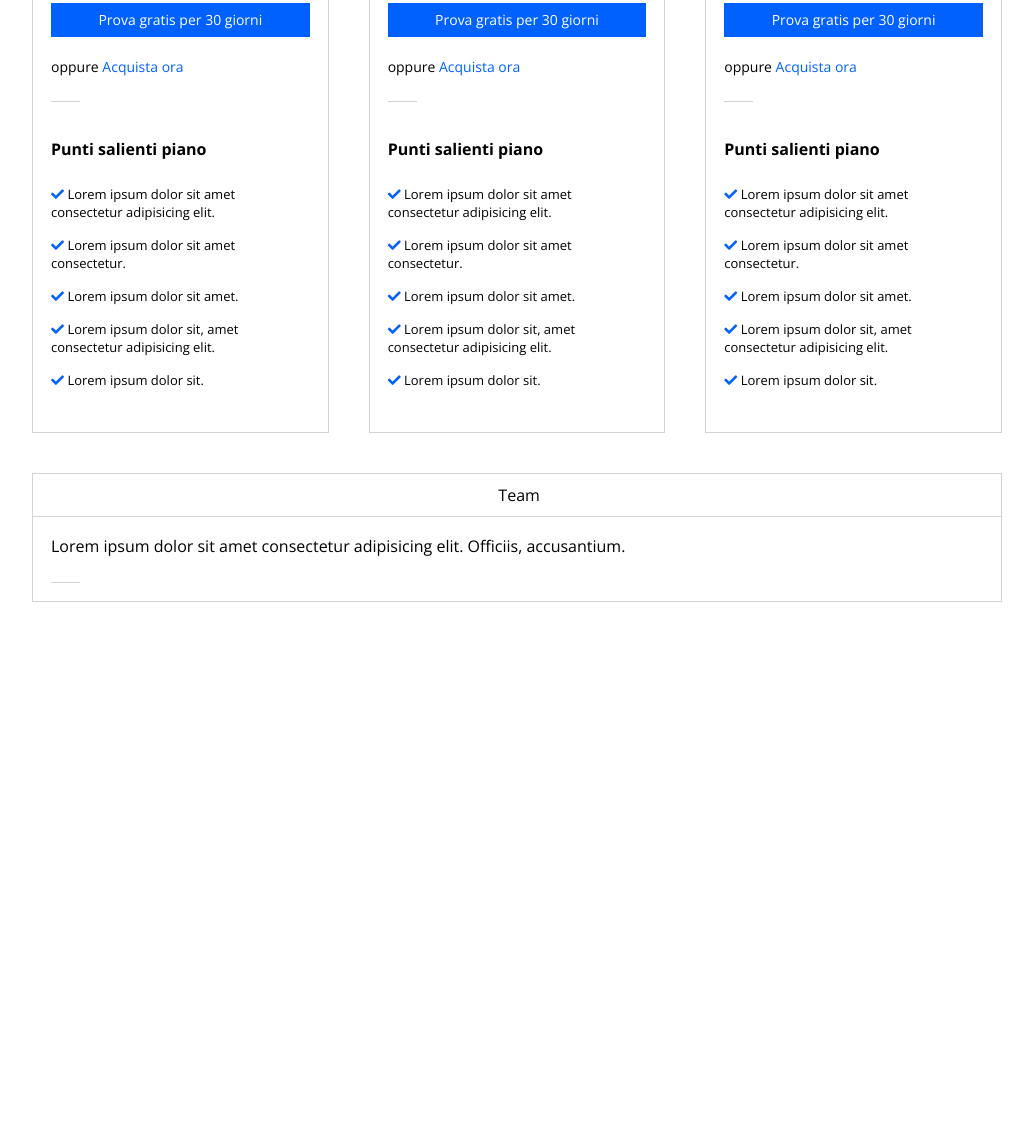
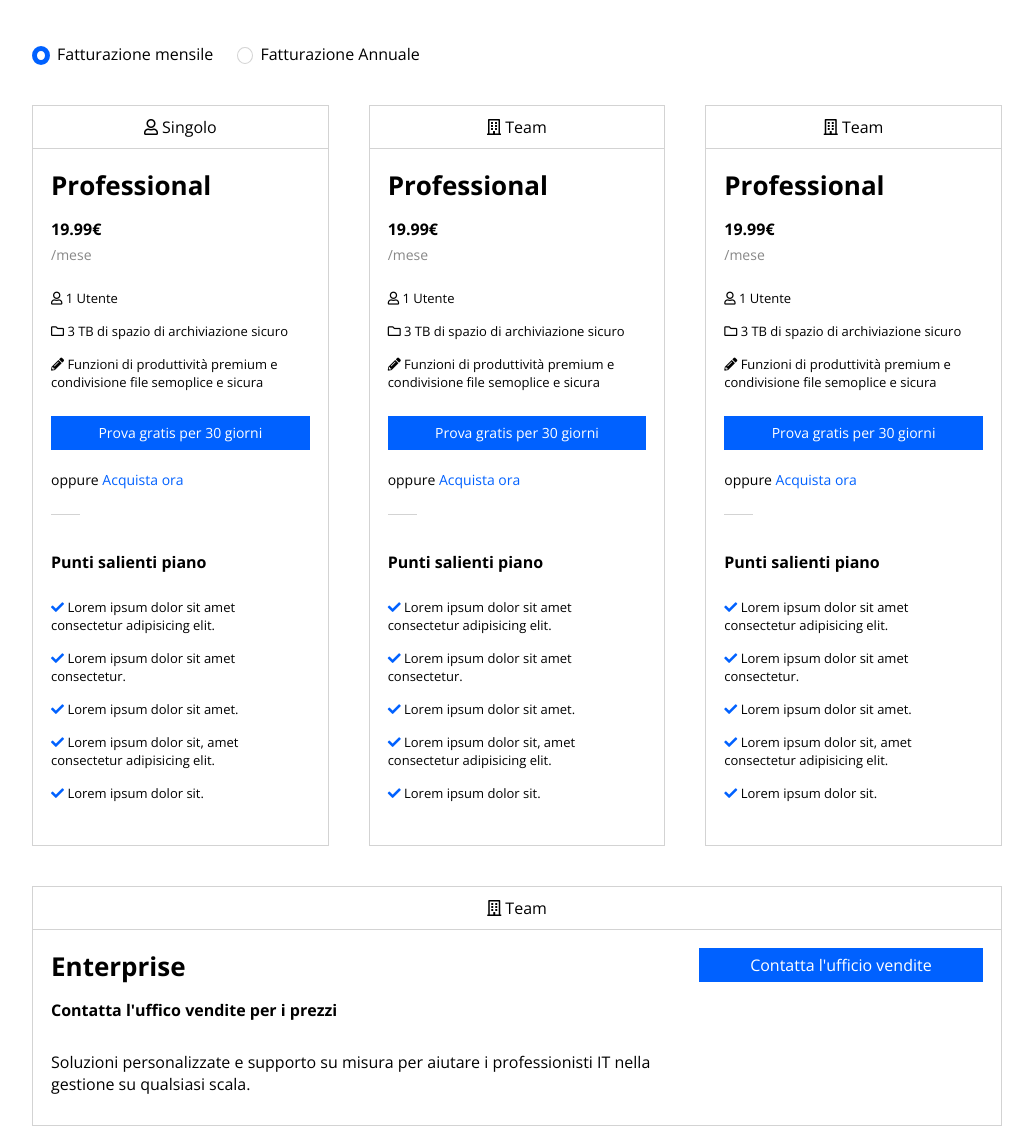
Before and after one commit to Deceit-87/htmlcss-dropbox, a plain HTML site: page index.html in a window 1280 px wide. Shown: the part 1022-2151 px from the top of the page, without its empty margins (123-1156 px from the left). Before the commit the page ends 1664 px from the top, so only its background shows below. Drawn offline with nearby package versions, Linux system fonts and the light colour scheme.

Commit message:
partner section end

```diff
--- a/index.html
+++ b/index.html
@@ -17,7 +17,7 @@
         <div class="container-fluid">
             <nav class="row">
                 <ul class="col col-sx">
-                    <li><a href="#"><img class="logo-small" src="./img/_logo-small.png" alt=""></a></li>
+                    <li><a href="#"><img class="logo-small" src="./img/logo-small.png" alt=""></a></li>
                     <li><a href="#">Perchè Dropbox?</a></li>
                     <li><a href="#">Funzioni</a></li>
                     <li><a href="#">Piani e prezzi</a></li>
@@ -63,7 +63,7 @@
 
 
                 <div class="col-8 jumbo-img-wrapper">
-                    <img src="./img/_jumbo.png" alt="">
+                    <img src="./img/jumbo.png" alt="">
                 </div>
             </div>
         </div>
@@ -73,14 +73,16 @@
         <div class="container">
             <div class="row">
                 <div class="col-12">
-titolo sezione
+                    <h3 class="main-plans-title">Trova il piano Dropbox Business che fa per te</h3>
+                    <p class="plans-choice"><span class="ratio blue"></span>Fatturazione mensile </p>
+                    <p class="plans-choice"><span class="ratio"></span>Fatturazione Annuale</p>
                 </div>
             </div>
             <div class="row">
-                <div class="col-4">
-
                 <!-- START PLAN  -->
 
+
+                <div class="col-4">
                     <div class="plan">
                         <div class="plan__header">
                             <i class="far fa-user"></i>
@@ -130,18 +132,17 @@ titolo sezione
                         </div>
                     </div>
 
+                </div>
                     <!-- PLAN CARD END  -->
 
-                </div>
 
 
-                <div class="col-4">
                     <!-- START PLAN  -->
 
+                    <div class="col-4">
                      <div class="plan">
                         <div class="plan__header">
-                            <i class="far fa-user"></i>
-                            Singolo
+                                    <i class="far fa-building"></i>                            Team
                         </div>
                         <div class="plan__body">
 
@@ -187,15 +188,17 @@ titolo sezione
                         </div>
                     </div>
 
+                </div>
                     <!-- PLAN CARD END  -->
-                </div>
+
+
+                    <!-- START PLAN  -->
                     <div class="col-4">
-                     <!-- START PLAN  -->
-
                      <div class="plan">
                         <div class="plan__header">
-                            <i class="far fa-user"></i>
-                            Singolo
+                            <i class="far fa-building"></i>
+                            Team
+
                         </div>
                         <div class="plan__body">
 
@@ -240,23 +243,59 @@ titolo sezione
 
                         </div>
                     </div>
+                </div>
 
                     <!-- PLAN CARD END  -->
             </div>
+
+                    <!-- LANDSCAPE START -->
+
                     <div class="col-12">
-                    <div class="plan plan--landscape">
+                        <div class="plan">
                             <div class="plan__header">
 
-                            <i class="far fa_user"></i>
+                                <i class="far fa-building"></i>
                                 Team
+
                             </div>
-                        <div class="plan__body">
-                            Lorem ipsum dolor sit amet consectetur adipisicing elit. Officiis, accusantium.
+                            <div class="row">
+                                <div class="plan__body plan-body-big">
+
+                                    <div class="col-8">
+                                        <h3 class="plan-title">Enterprise</h3>
+                                        <h4 class="footer-title">Contatta l'uffico vendite per i prezzi</h4>
+                                        <p class="landscape-description">Soluzioni personalizzate e supporto su misura per aiutare i professionisti IT nella gestione su qualsiasi scala.</p>
+
+                                    </div>
+
+                                    <div class="col-4">
+
+                                        <a class="button full-width" href="#">Contatta l'ufficio vendite</a>
+
+                                    </div>
+
                                  </div>
                             </div>
                         </div>
                   </div>
+
+                  <!-- LANDSCAPE END -->
         </div>
+    </section>
+
+    <section id="contact_partner">
+        <div class="container">
+            <div class="row">
+                <div class="col-6">
+                    <img src="./img/partner.png" alt="">
+                </div>
+                <div class="col-6 partner_container">
+                    <h3 class="plan-title">Entra in contatto con un partner Dropbox</h3>
+                    <p>Trova un partner DropBox e HelloSign di fiducia. Ottieni le soluzioni e i sevizi necessari per raggiungere i tuoi obiettivi aziendali, tra cui implementazione, integrazione, gestione e supporto continui.</p>
+                </div>
+            </div>
+        </div>
+
     </section>
 </main>
 </body>
--- a/style.css
+++ b/style.css
@@ -57,7 +57,9 @@ float: right;
     width: 33.33% ;
 
 }
-
+.col-6{
+    width: 50%;
+}
 .col-8{
     width:66.66%;
 }
@@ -146,13 +148,41 @@ header li a{
        font-size: 35px;
    }
 
-   .jumbo-img-wrappe{
+   .jumbo-img-wrapper{
        padding-left: 25px;
+       margin-bottom: -60px;
    }
 
 
    /* PIANO D'ACQUISTO   */
 
+
+
+   .main-plans-title{
+       font-size: 30px;
+       padding-top: 210px;
+       padding-bottom: 66px;
+   }
+
+
+
+   .plans-choice{
+       display: inline-block;
+       text-align: middle;
+       padding: 0 20px 40px 0;
+   }
+   .ratio{
+    border: 1px solid lightgray;
+    border-radius: 100%;
+    padding: 7px;
+    font-size: 1px;
+    vertical-align: middle;
+    margin-right: 7px;
+   }
+   .ratio.blue {
+       border:5px solid #0061ff;
+       padding: 4px;
+   }
    .plan{
        border: 1px solid lightgray;
        margin-bottom: 40px;
@@ -169,8 +199,8 @@ header li a{
     padding: 18px;
    }
 
-   .plan__body .plan-title{
-       font-size: 28px;
+   .plan__body .plan-title ,#contact_partner .plan-title{
+       font-size: 26px;
        margin-bottom: 15px;
    }
 
@@ -227,3 +257,20 @@ header li a{
    #plans-section .row{
        margin: 0 -20px;
    }
+
+ .plan-body-big::after{
+     display: block;
+     content:none; }
+
+     .landscape-description {
+         padding:30px 0;
+     }
+
+
+     /* PARTNER SECTION  */
+#contact_partner{
+    padding:150px 0;
+}
+     .partner_container{
+         padding:45px 0 0 50px;
+     }
```
Lines whose indentation alone changed are shown as unchanged.
